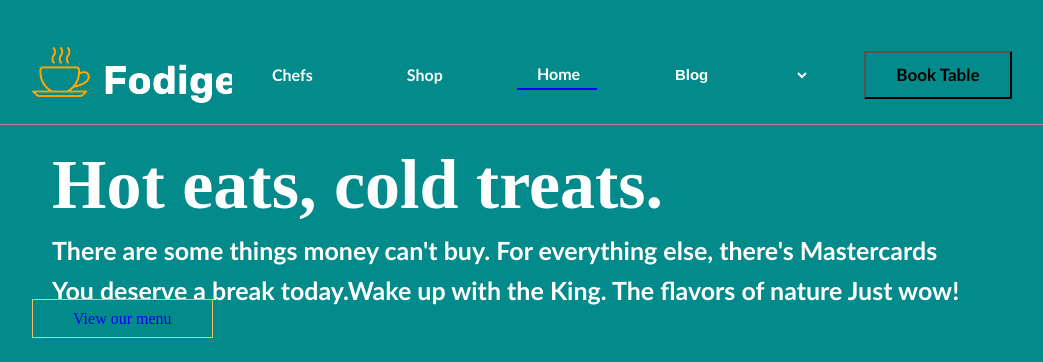
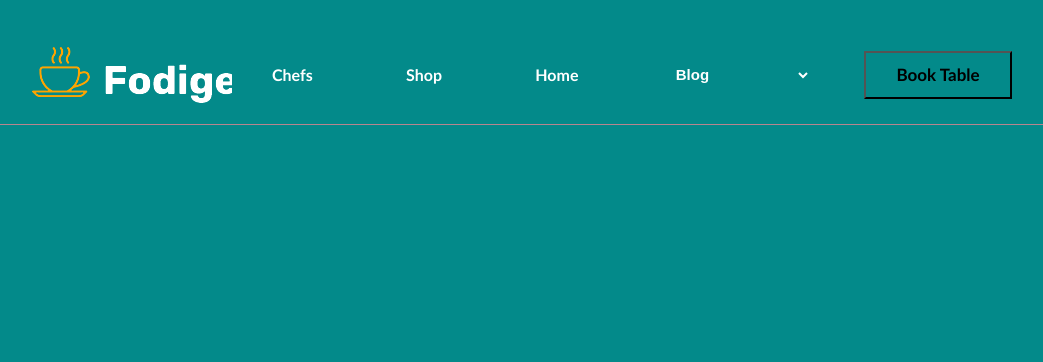
Before and after one commit to Anifaster/hello, a React (Create React App) app: page / in a window 1280 px wide. Shown: the top 362 px of the page, without its empty margins (128-1171 px from the left). Built offline with nearby package versions, Linux system fonts and the light colour scheme.

Commit message:
tugatdilami

```diff
--- /dev/null
+++ b/src/menu/Home.jsx
@@ -0,0 +1,31 @@
+import React from 'react';
+import { Swiper, SwiperSlide } from "swiper/react";
+import "swiper/css";
+import "swiper/css/navigation";
+import { Navigation } from "swiper";
+import { Link } from 'react-router-dom';
+const Home = () => {
+    return (
+        <div>
+            <Swiper navigation={true} modules={[Navigation]} className="mySwiper">
+                <SwiperSlide>
+                    <div className='slide1'>
+                        <h1>
+                            Hot eats, cold treats.
+                        </h1>
+                        <p>
+                            There are some things money can't buy. For everything else, there's Mastercards
+
+                        </p>
+                        <p>
+                        You deserve a break today.Wake up with the King. The flavors of nature Just wow!
+                        </p>
+                        <Link to='/' className='view' >View our menu</Link>
+                    </div>
+                </SwiperSlide>
+            </Swiper>
+        </div>
+     );
+}
+
+export default Home;
--- a/src/menu/Navbar.jsx
+++ b/src/menu/Navbar.jsx
@@ -3,10 +3,7 @@ import { Link, NavLink, Route, Routes } from 'react-router-dom';
 import Chefs from './Chefs';
 import Shop from './Shop';
 import Logo from './logo.png';
-import { Swiper, SwiperSlide } from "swiper/react";
-import "swiper/css";
-import "swiper/css/navigation";
-import { Navigation } from "swiper";
+import Home from './Home';
 const Navbar = () => {
     return (
         <div>
@@ -24,7 +21,7 @@ const Navbar = () => {
                     </select> */}
                     <NavLink to="/Chefs" className="nav-link">Chefs</NavLink>
                     <NavLink to='/Shop' className="nav-link">Shop</NavLink>
-                    <NavLink to='/' className="nav-link">Home</NavLink>
+                    <NavLink to='/Home' className="nav-link">Home</NavLink>
                     <select className='select2'>
                         <option>Blog</option>
                         <option>Blog page</option>
@@ -36,24 +33,9 @@ const Navbar = () => {
             <Routes>
                 <Route path='/chefs' element={<Chefs />} />
                 <Route path='/shop' element={<Shop />} />
+                <Route path='/home' element={<Home/>}/>
             </Routes>
-            <Swiper navigation={true} modules={[Navigation]} className="mySwiper">
-                <SwiperSlide>
-                    <div className='slide1'>
-                        <h1>
-                            Hot eats, cold treats.
-                        </h1>
-                        <p>
-                            There are some things money can't buy. For everything else, there's Mastercards
 
-                        </p>
-                        <p>
-                        You deserve a break today.Wake up with the King. The flavors of nature Just wow!
-                        </p>
-                        <Link to='/' className='view' >View our menu</Link>
-                    </div>
-                </SwiperSlide>
-            </Swiper>
         </div>
     );
 }
```
